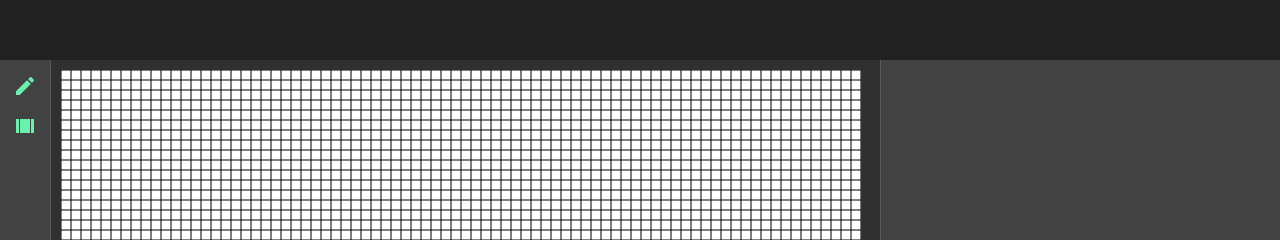
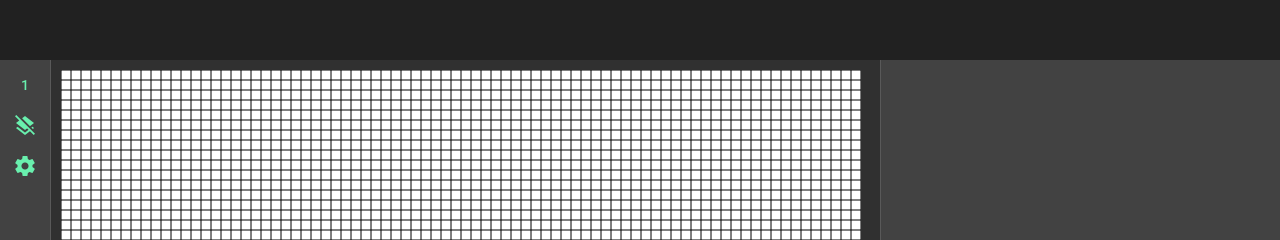
Before and after one commit to UlyanYunakh/graphic-editor, an Angular app: page / in a window 1280 px wide. Shown: the top 240 px of the page. Built offline with nearby package versions, Linux system fonts and the light colour scheme.

Commit message:
refactor toolbar

```diff
--- a/src/app/tool-bar/tool-bar.component.html
+++ b/src/app/tool-bar/tool-bar.component.html
@@ -1,13 +1,8 @@
-<div class="tool-bar d-flex flex-column align-items-center">
+<div class="tool-bar">
+
   <ng-container id="segmentToolButton">
-    <button *ngIf="compareWithCurrToolId(0)" [matMenuTriggerFor]="segmentMenu" mat-mini-fab color="accent">
-      <mat-icon>edit</mat-icon>
-    </button>
-    <button *ngIf="!compareWithCurrToolId(0)" [matMenuTriggerFor]="segmentMenu" mat-icon-button color="accent">
-      <mat-icon>edit</mat-icon>
-    </button>
-  </ng-container>
-  <ng-container id="segmentToolMenu">
+    <button #segmentBtn="matButton" [matMenuTriggerFor]="segmentMenu" mat-icon-button color="accent"
+      title="Отрезок">1</button>
     <mat-menu #segmentMenu="matMenu">
       <button mat-menu-item (click)="selectSegmentTool('CDA')">
         <span>ЦДА</span>
@@ -21,9 +16,15 @@
     </mat-menu>
   </ng-container>
 
-  <ng-container >
-    <button class="pixel-setting" mat-button [matMenuTriggerFor]="pixelSize" mat-icon-button color="accent" title="Pixel size">
-      <mat-icon>view_array</mat-icon>
+  <ng-container id="сlearTool">
+    <button mat-button mat-icon-button color="accent" title="Отчистить" (click)="clearCanvas()">
+      <mat-icon>layers_clear</mat-icon>
+    </button>
+  </ng-container>
+
+  <ng-container id="pizelSizeSettigns">
+    <button mat-button [matMenuTriggerFor]="pixelSize" mat-icon-button color="accent" title="Размер пикселей">
+      <mat-icon>settings</mat-icon>
     </button>
     <mat-menu #pixelSize="matMenu">
       <button mat-menu-item (click)="selectPixelSize('Smaller')">Smaller</button>
@@ -33,4 +34,5 @@
       <button mat-menu-item (click)="selectPixelSize('Larger')">Larger</button>
     </mat-menu>
   </ng-container>
+
 </div>
--- a/src/app/tool-bar/tool-bar.component.ts
+++ b/src/app/tool-bar/tool-bar.component.ts
@@ -1,5 +1,4 @@
 import { Component } from '@angular/core';
-import { ITool } from '../interfaces/itool';
 import { BresenhamAlgorithm } from '../models/bresenham-algorithm';
 import { CDAAlgorithm } from '../models/cda-algorithm';
 import { SegmentTool } from '../models/segment-tool';
@@ -12,31 +11,31 @@ import { ToolService } from '../services/tool.service';
   styleUrls: ['./tool-bar.component.css']
 })
 export class ToolBarComponent {
-  tool: ITool | undefined;
 
   constructor(
     private _toolService: ToolService,
     private _canvasService: CanvasService
   ) { }
 
-  compareWithCurrToolId(id: number): boolean {
-    return this.tool ? this.tool.id == id : false;
+  selectSegmentTool(name: string): void {
+    let tool;
+    switch (name) {
+      case 'CDA':
+        tool = new SegmentTool(new CDAAlgorithm(), this._canvasService);
+        this._toolService.setTool = tool;
+        break;
+      case 'BRESENHAM':
+        tool = new SegmentTool(new BresenhamAlgorithm(), this._canvasService);
+        this._toolService.setTool = tool;
+        break;
+      default:
+        tool = new SegmentTool(new CDAAlgorithm(), this._canvasService);
+        this._toolService.setTool = tool;
+    }
   }
 
-  selectSegmentTool(name: string): void {
-    switch (name) {
-      case 'CDA':
-        this.tool = new SegmentTool(new CDAAlgorithm(), this._canvasService);
-        this.setTool(this.tool);
-        break;
-      case 'BRESENHAM':
-        this.tool = new SegmentTool(new BresenhamAlgorithm(), this._canvasService);
-        this.setTool(this.tool);
-        break;
-      default:
-        this.tool = new SegmentTool(new CDAAlgorithm(), this._canvasService);
-        this.setTool(this.tool);
-    }
+  clearCanvas(): void {
+    this._canvasService.clearCanvas();
   }
 
   selectPixelSize(size: string): void {
@@ -59,8 +58,4 @@ export class ToolBarComponent {
         break;
     }
   }
-
-  private setTool(tool: ITool): void {
-    this._toolService.setTool = tool;
-  }
 }
```
